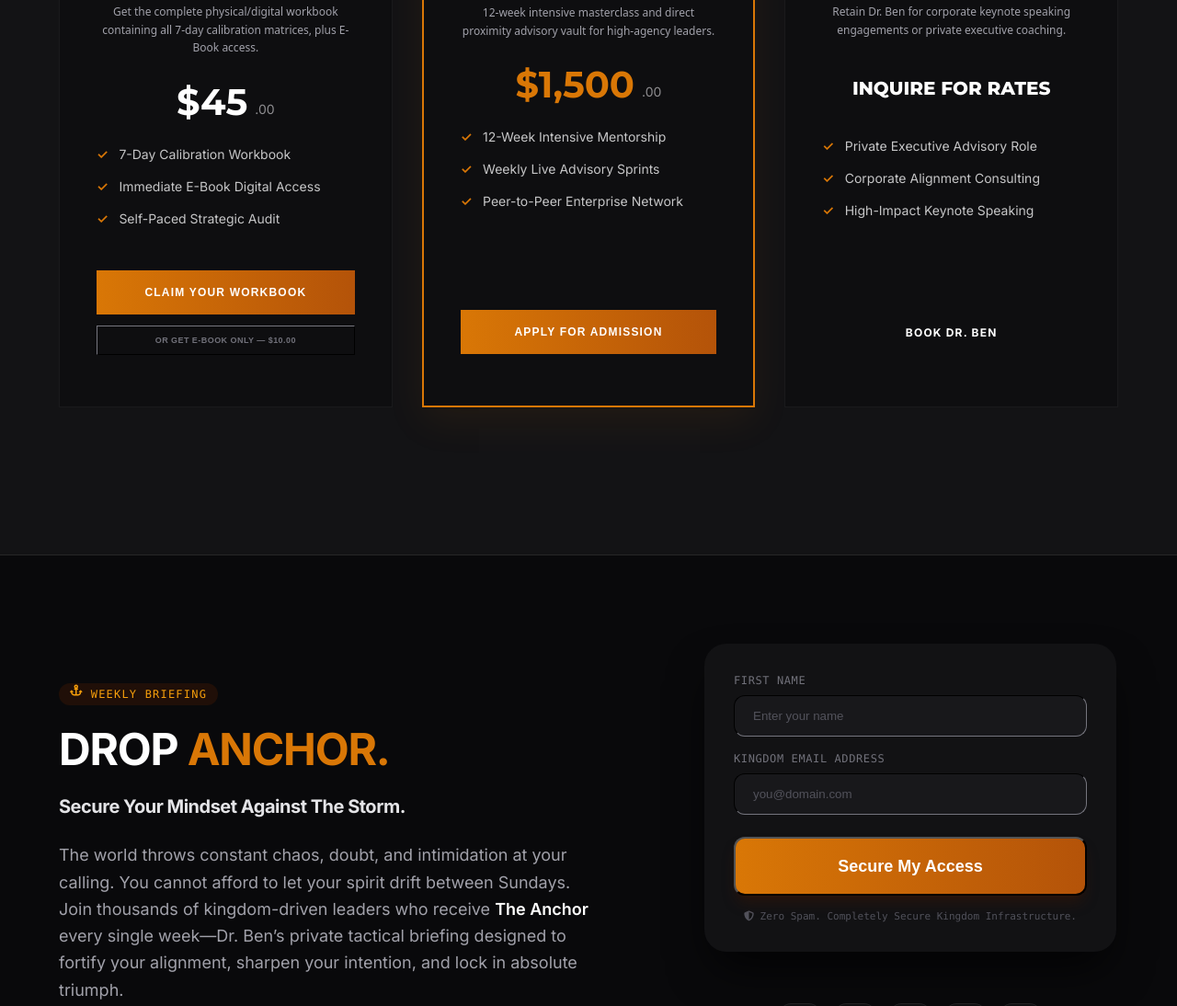
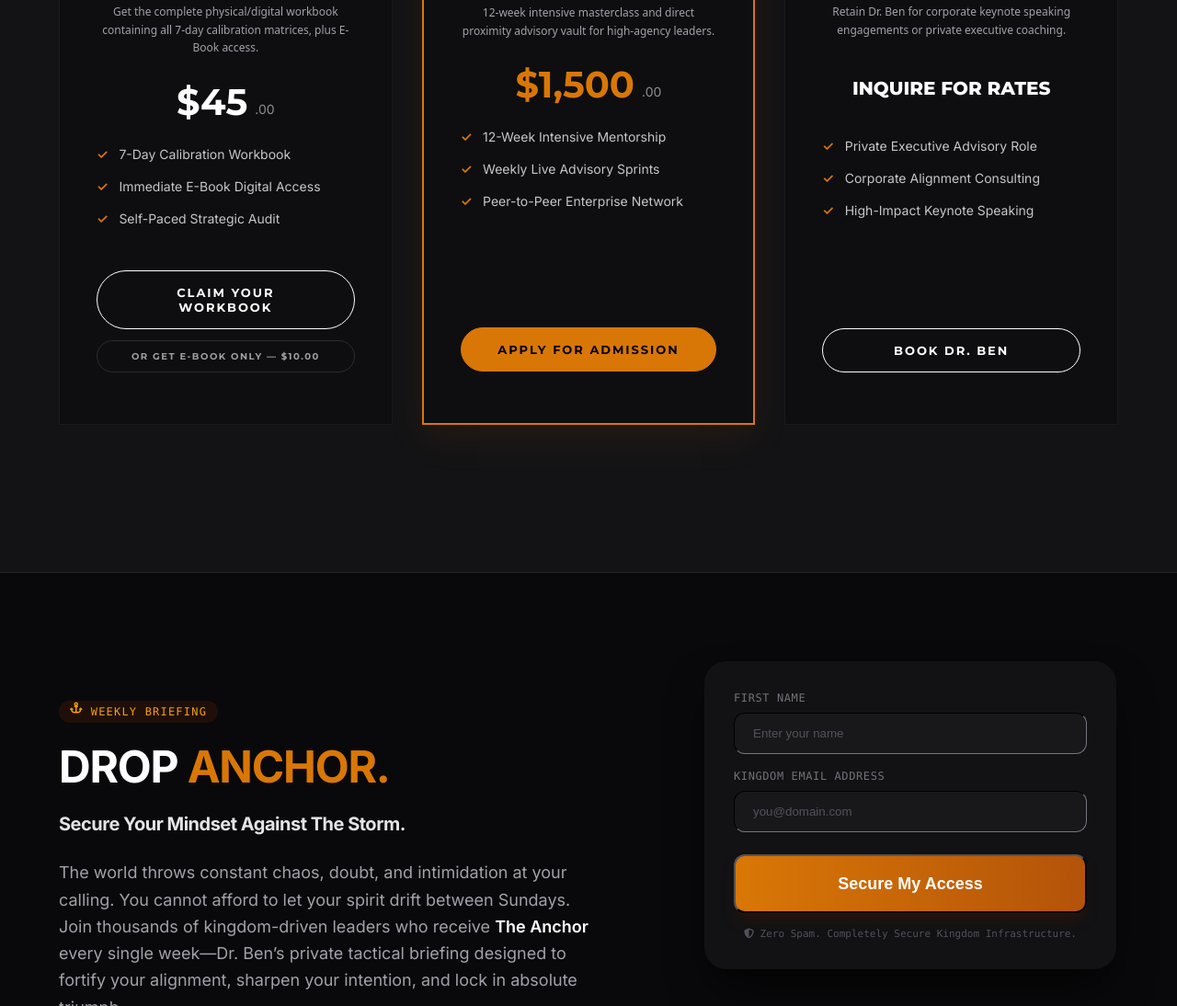
Before and after one commit to bsaprog35-dev/slay-your-giant-mvp, a website: page index.html in a window 1280 px wide. Shown: the part 9935-11029 px from the top of the page at 92% size. Drawn offline with nearby package versions, Linux system fonts and the light colour scheme; a web font is replaced by a local one.

Commit message:
Restore Section 6 (3-Tier Ecosystem Grid) button styling

```diff
--- a/index.html
+++ b/index.html
@@ -1441,11 +1441,11 @@
               <li>Self-Paced Strategic Audit</li>
             </ul>
           </div>
-          <div class="space-y-3">
-            <button id="workbook-purchase-btn" class="w-full py-4 bg-gradient-to-r from-[#D97706] to-[#B45309] hover:from-[#F59E0B] hover:to-[#D97706] text-white border-none font-bold text-xs uppercase tracking-widest transition-all duration-300 rounded-none cursor-pointer">
+          <div class="space-y-3 w-full">
+            <button id="workbook-purchase-btn" class="btn-secondary w-full">
               Claim Your Workbook
             </button>
-            <button id="ebook-purchase-btn" class="w-full py-2.5 bg-transparent border border-zinc-800 hover:border-zinc-500 text-zinc-500 hover:text-white font-bold text-[9px] uppercase tracking-wider transition-all duration-300 rounded-none cursor-pointer">
+            <button id="ebook-purchase-btn" class="btn-secondary w-full" style="padding: 10px 20px; font-size: 10px; opacity: 0.6; border-color: rgba(255,255,255,0.2);">
               Or Get E-Book Only — $10.00
             </button>
           </div>
@@ -1473,7 +1473,7 @@
               <li>Peer-to-Peer Enterprise Network</li>
             </ul>
           </div>
-          <button id="cohort-apply-btn" class="w-full py-4 bg-gradient-to-r from-[#D97706] to-[#B45309] hover:from-[#F59E0B] hover:to-[#D97706] text-white border-none font-bold text-xs uppercase tracking-widest transition-all duration-300 rounded-none cursor-pointer">
+          <button id="cohort-apply-btn" class="btn-secondary w-full">
             Apply for Admission
           </button>
         </div>
@@ -1498,7 +1498,7 @@
               <li>High-Impact Keynote Speaking</li>
             </ul>
           </div>
-          <a href="#the-anchor" class="w-full py-4 text-center bg-transparent border border-white text-white hover:bg-white hover:text-black font-bold text-xs uppercase tracking-widest transition-all duration-300 rounded-none cursor-pointer block box-border no-underline">
+          <a href="#the-anchor" class="btn-secondary w-full">
             Book Dr. Ben
           </a>
         </div>
```
